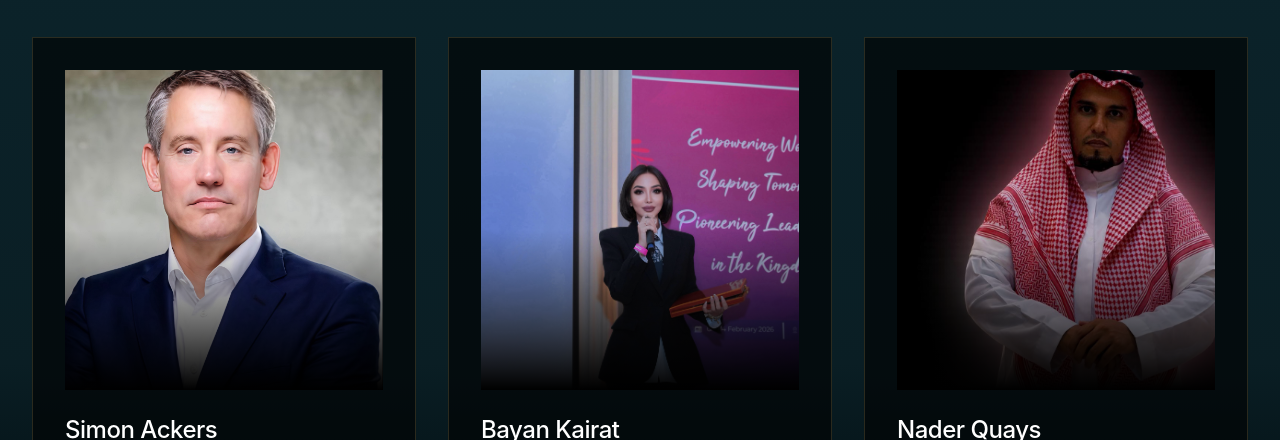
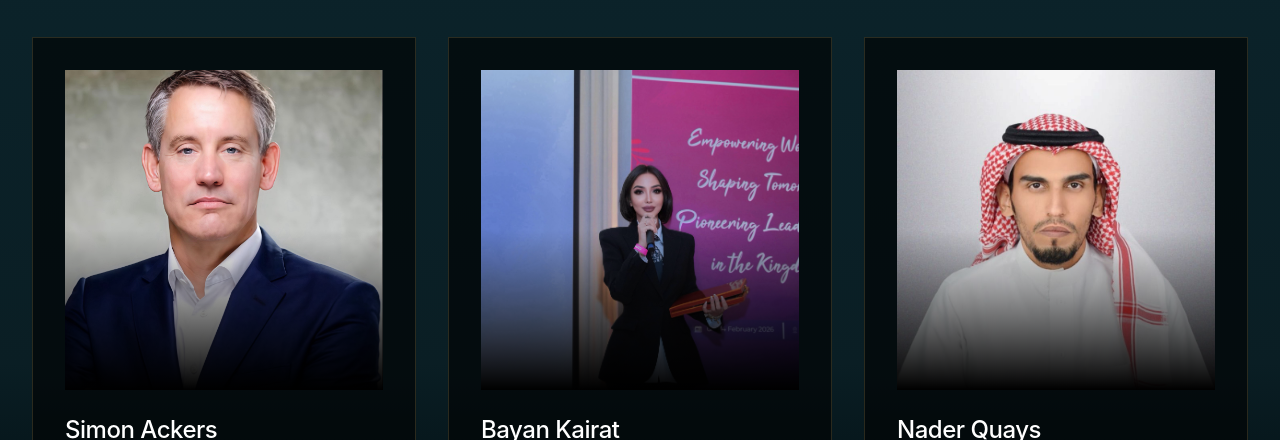
Before and after one commit to Jehad-Horani/q-motors, a Next.js app: page /about in a window 1280 px wide. Shown: the part 2507-2947 px from the top of the page. Built offline with nearby package versions, Linux system fonts and the light colour scheme.

Commit message:
chairman.jpeg

```diff
--- a/app/about/page.tsx
+++ b/app/about/page.tsx
@@ -74,7 +74,7 @@ export default function About() {
                 {/* Executive Portrait */}
                 <div className="relative h-full overflow-hidden">
                   <Image
-                    src="https://images.unsplash.com/photo-1507003211169-0a1dd7228f2d?q=80&w=800&auto=format&fit=crop"
+                    src="chairman.jpeg"
                     alt="Executive Leadership"
                     fill
                     className="object-cover relative z-10"
@@ -184,7 +184,7 @@ export default function About() {
                           ? "/QMOTORCEO.jpeg"
                           : idx === 1
                           ? "/bayan.jpeg"
-                          : "/nader.jpeg"
+                          : "/nader2.jpeg"
                       }
                       alt={profile.name}
                       fill
```
Also changed, not shown: public/chairman.jpeg (added), public/nader2.jpeg (added).
